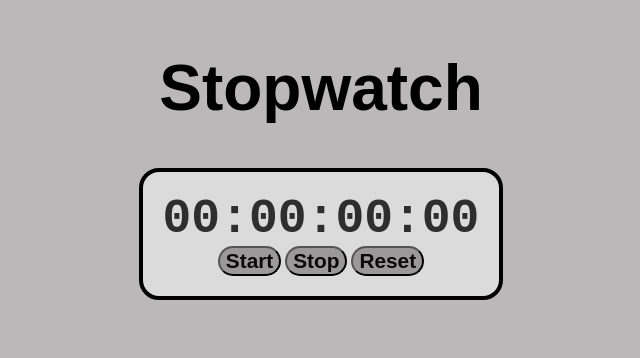
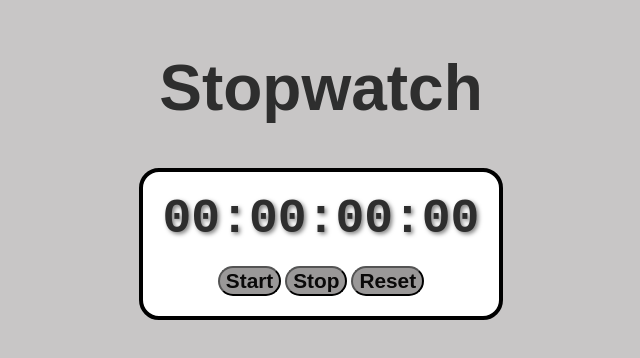
Before and after one commit to akitengprisca8-crypto/Javascript, a plain HTML site: page External-Script/Stop-watch/index.html in a window 1280 px wide. Shown: the whole page, without its empty margins (319-959 px from the left). Drawn offline with Linux system fonts and the light colour scheme.

Commit message:
Update101

```diff
--- a/External-Script/Stop-watch/style.css
+++ b/External-Script/Stop-watch/style.css
@@ -3,13 +3,13 @@ body {
    flex-direction: column;
    justify-content: center;
    align-items: center;
-   background-color: #bab8b8;
+   background-color: #c8c6c6;
 }
 
 
 #MyH1 {
    font-family: "Arial", sans-serif;
-   color: black;
+   color: hsl(0, 0%, 18%);
    font-size: 4rem;
 }
 
@@ -20,7 +20,7 @@ body {
    border: 4px solid black;
    padding: 20px;
    border-radius: 20px;
-   background-color: hsl(0, 0%, 86%);
+   background-color: white;
 
 }
 
@@ -29,6 +29,8 @@ body {
    font-size: 3rem;
    font-weight: bold;
    color: hsl(0, 0%, 18%);
+   text-shadow: 2px 2px 4px rgba(0, 0, 0, 0.5);
+   margin-bottom: 20px;
 }
 
 button {
@@ -37,4 +39,5 @@ button {
    font-weight: 900;
    color: rgb(10, 9, 9);
    border-radius: 15px;
+   cursor: pointer;
 }
```
